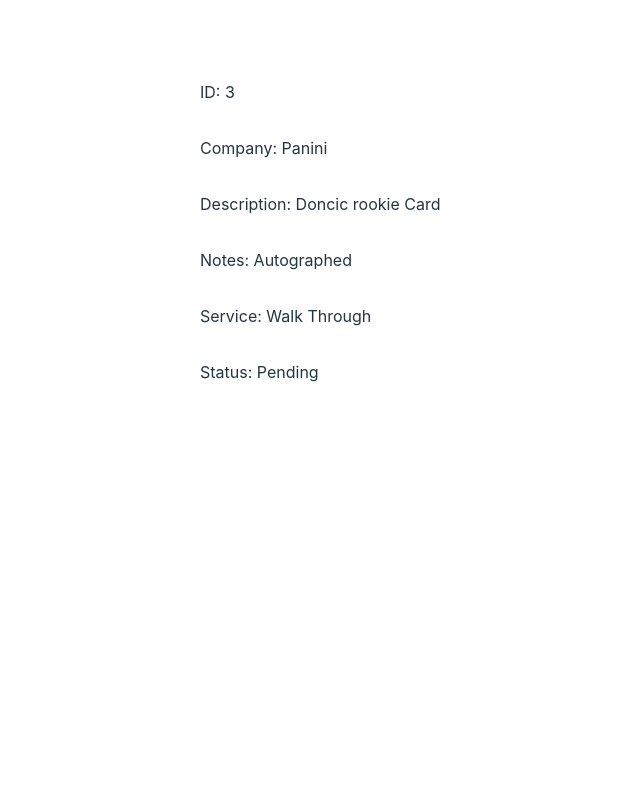
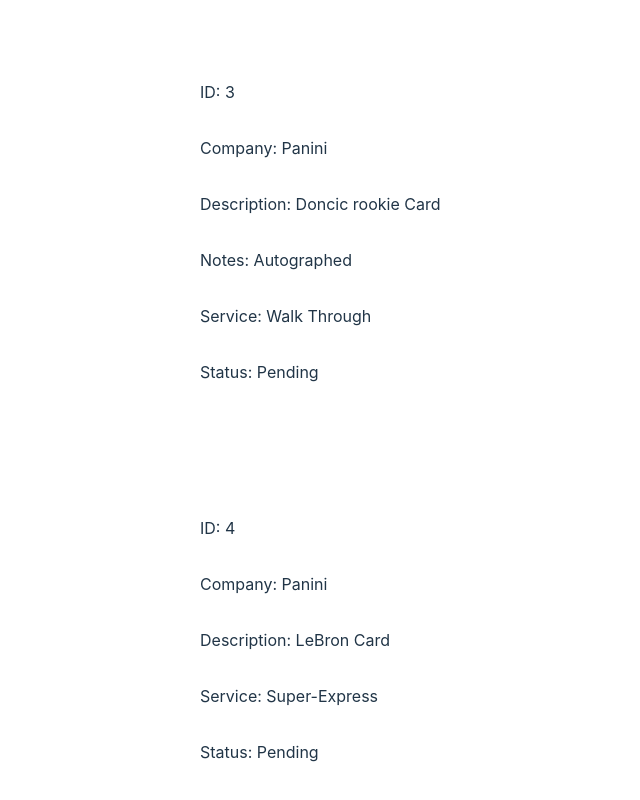
Before and after one commit to JWCTempleton/card-db, a React (Vite) app in the folder card-frontend/: page / in a window 1280 px wide. Shown: the part 1285-2085 px from the top of the page, without its empty margins (225-865 px from the left). Before the commit the page ends 1783 px from the top, so only its background shows below. Built offline with nearby package versions, Linux system fonts and the light colour scheme; data requests are answered from the project's data file.

Commit message:
Add axios services in separate module, import into App component and use them instead of axios calls in App

```diff
--- a/card-frontend/db.json
+++ b/card-frontend/db.json
@@ -23,6 +23,14 @@
       "notes": "Autographed",
       "service": "Walk Through",
       "status": "Pending"
+    },
+    {
+      "company": "Panini",
+      "description": "LeBron Card",
+      "notes": "",
+      "service": "Super-Express",
+      "status": "Pending",
+      "id": 4
     }
   ]
 }
--- a/card-frontend/src/App.jsx
+++ b/card-frontend/src/App.jsx
@@ -1,7 +1,7 @@
 import { useState, useEffect } from "react";
 import "./App.css";
 import Card from "./components/Card";
-import axios from "axios";
+import cardService from "./services/cards";
 
 const styles = {
   display: "flex",
@@ -24,7 +24,7 @@
   });
 
   useEffect(() => {
-    axios.get("http://localhost:3001/cards").then((response) => {
+    cardService.getAll().then((response) => {
       setCardData(response.data);
     });
   }, []);
@@ -34,12 +34,15 @@
     const newCardObject = {
       company: newCard.company,
       description: newCard.description,
-      notes: newCard.notes,
+      notes: newCard.notes || null,
       service: newCard.service,
       status: "Pending",
       id: cardData.length + 1,
     };
-    setCardData(cardData.concat(newCardObject));
+
+    cardService.create(newCardObject).then((response) => {
+      setCardData(cardData.concat(response.data));
+    });
     setNewCard({
       company: "",
       description: "",
--- /dev/null
+++ b/card-frontend/src/services/cards.js
@@ -0,0 +1,16 @@
+import axios from "axios";
+const baseUrl = "http://localhost:3001/cards";
+
+const getAll = () => {
+  return axios.get(baseUrl);
+};
+
+const create = (newObject) => {
+  return axios.post(baseUrl, newObject);
+};
+
+const update = (id, newObject) => {
+  return axios.put(`${baseUrl}/${id}`, newObject);
+};
+
+export default { getAll, create, update };
```
